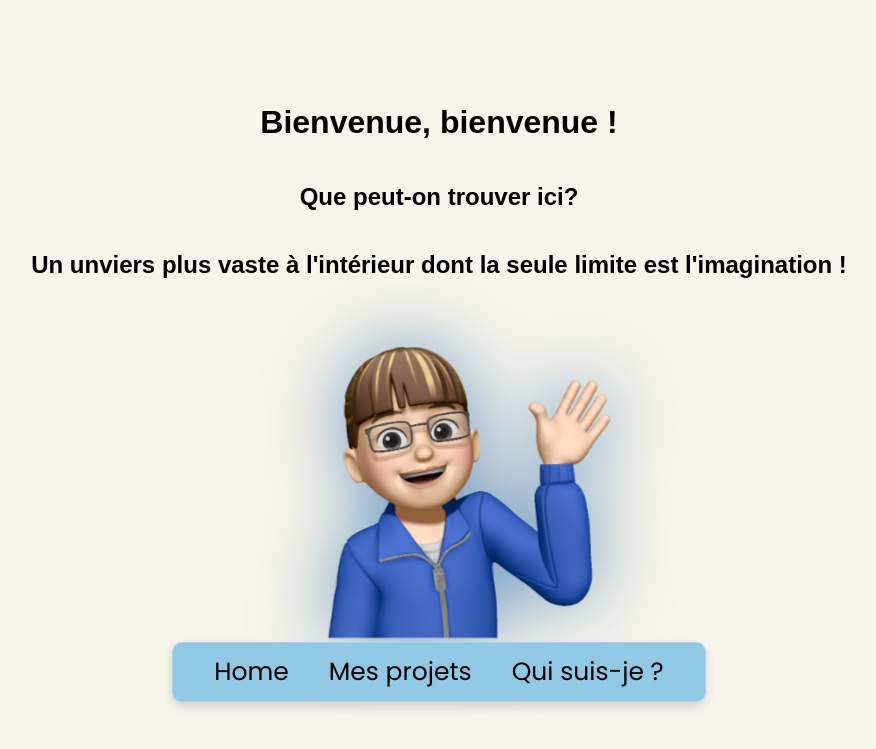
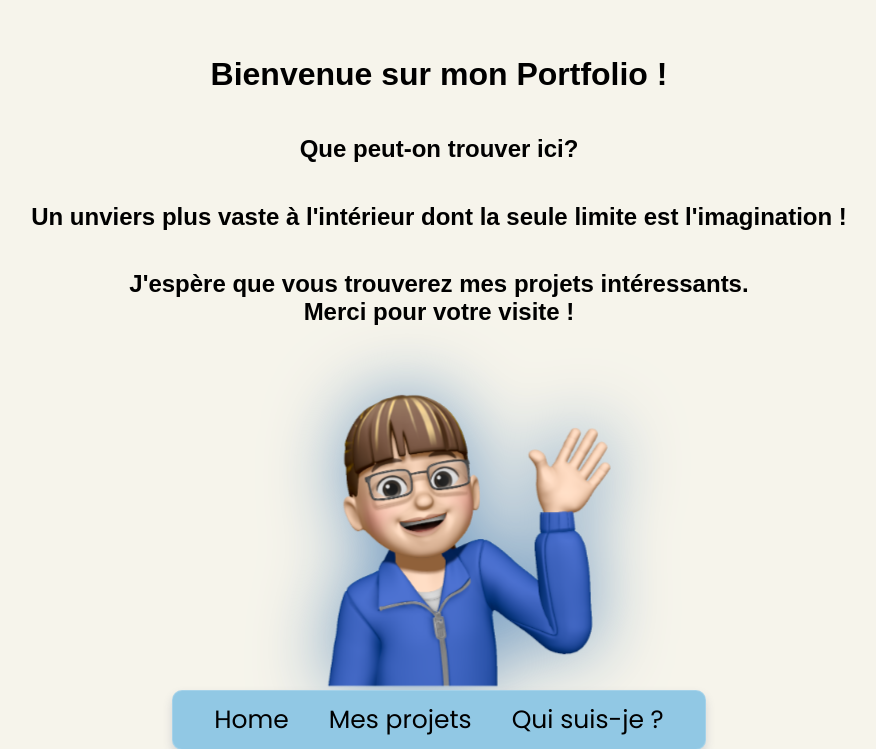
Before and after one commit to clarisse-lebaut/MyPortfolio, a PHP site: page / in a window 1280 px wide. Shown: the top 749 px of the page, without its empty margins (201-1077 px from the left). Run offline with PHP 8.4, Linux system fonts and the light colour scheme; some web fonts are replaced.

Commit message:
add readme

```diff
--- a/pages/home.php
+++ b/pages/home.php
@@ -1,9 +1,10 @@
 <link rel="stylesheet" href="../assets/styles/global.css">
 <link rel="stylesheet" href="../assets/styles/home.css">
 
-<h1 class="title-page-projects">Bienvenue, bienvenue !</h1>
+<h1 class="title-page-projects">Bienvenue sur mon Portfolio !</h1>
 <h2 class="title-page-projects">Que peut-on trouver ici?</h2>
 <h2 class="title-page-projects">Un unviers plus vaste à l'intérieur dont la seule limite est l'imagination !</h2>
+<h2 class="title-page-projects">J'espère que vous trouverez mes projets intéressants.<br>Merci pour votre visite !</h2>
 <div class="container-avatar">
     <img class="avatar" src="../assets/img/bimoji/hey.png" alt="avatar">
 </div>
```
Also changed, not shown: README.md, assets/readme/bdd.png (added), assets/readme/color.png (added).
